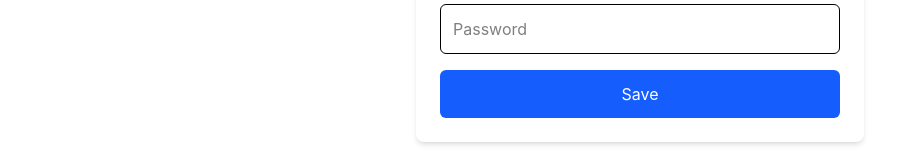
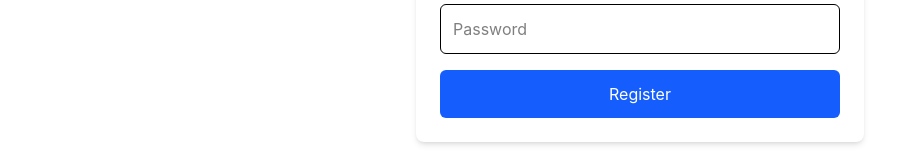
Before and after one commit to Manar-sami/E-commerce, a React (Vite) app: page /Register in a window 1280 px wide. Shown: the part 519-687 px from the top of the page, without its empty margins (0-924 px from the left). Built offline with nearby package versions, Linux system fonts and the light colour scheme.

Commit message:
Add Yup validation for registration form

```diff
--- a/package.json
+++ b/package.json
@@ -10,13 +10,15 @@
     "preview": "vite preview"
   },
   "dependencies": {
+    "@hookform/resolvers": "^5.4.0",
     "@tailwindcss/vite": "^4.3.1",
     "axios": "^1.18.0",
     "react": "^19.2.6",
     "react-dom": "^19.2.6",
     "react-hook-form": "^7.79.0",
     "react-router-dom": "^7.18.0",
-    "tailwindcss": "^4.3.1"
+    "tailwindcss": "^4.3.1",
+    "yup": "^1.7.1"
   },
   "devDependencies": {
     "@eslint/js": "^10.0.1",
--- a/router.jsx
+++ b/router.jsx
@@ -3,7 +3,7 @@ import { createBrowserRouter } from "react-router-dom";
 import Mainlayout from "./src/layout/Mainlayout";
 import Home from "./src/pages/home/Home";
 import Products from "./src/pages/products/Products";
-import Register from "./src/Auth/Register";
+import Register from "./src/Auth/Register/Register";
 
 const router = createBrowserRouter([
   {
--- a/src/Auth/Register.jsx
+++ b/src/Auth/Register/Register.jsx
@@ -1,9 +1,22 @@
 
 import axios from "axios";
 import { useForm } from "react-hook-form"
+import { yupResolver } from "@hookform/resolvers/yup"
+
+import {schema} from './Schema'
+import { useState } from "react";
+
 
 function Register() {
-  const { register,handleSubmit}=useForm();
+
+    const[error,seterror]=useState([]);
+
+      // هان استخدمنا مكتبة useForm
+  const { register,handleSubmit,formState: { errors ,isSubmitting }}=useForm({
+     resolver: yupResolver(schema),
+  });
+
+  //   هان عملت function يلي بتستقبل ال data
   const registerform= async(data)=>{
         try {
     const response = await axios.post(
@@ -12,18 +25,28 @@ function Register() {
     );
 
     console.log(response.data);
-  } catch (error) {
-    console.log(error);
+  } catch (err) {
+    seterror(err.response.data.errors)
+    console.log(err.response.data.errors)
   }
   }
 
+
   return (
+
+
     <>
+     {/* هان عملت تنسيق بسيط لل form  */}
+
      <div className="min-h-screen flex items-center justify-center">
+
     <form
       onSubmit={handleSubmit(registerform)}
       className="w-full max-w-md bg-white p-6 rounded-lg shadow-md flex flex-col gap-4"
     >
+
+
+
       <h2 className="text-2xl font-bold text-center">Register</h2>
 
       <input
@@ -33,12 +56,17 @@ function Register() {
         className="border p-3 rounded-md outline-none focus:ring-2 focus:ring-blue-500"
       />
 
+
+      {errors.userName?<div className="text-red-600">{errors.userName.message}</div>:""}
+
       <input
         type="text"
         placeholder="Full Name"
         {...register("fullName")}
         className="border p-3 rounded-md outline-none focus:ring-2 focus:ring-blue-500"
       />
+
+        {errors.fullName?<div className="text-red-600">{errors.fullName.message}</div>:""}
 
       <input
         type="text"
@@ -47,6 +75,8 @@ function Register() {
         className="border p-3 rounded-md outline-none focus:ring-2 focus:ring-blue-500"
       />
 
+        {errors.phoneNumber?<div className="text-red-600">{errors.phoneNumber.message}</div>:""}
+
       <input
         type="email"
         placeholder="Email"
@@ -54,20 +84,34 @@ function Register() {
         className="border p-3 rounded-md outline-none focus:ring-2 focus:ring-blue-500"
       />
 
+        {errors.email?<div className="text-red-600">{errors.email.message}</div>:""}
+
       <input
-        type="password"
+        type="text"
         placeholder="Password"
         {...register("password")}
         className="border p-3 rounded-md outline-none focus:ring-2 focus:ring-blue-500"
       />
 
+        {errors.password?<div className="text-red-600">{errors.password.message}</div>:""}
+
       <button
         type="submit"
+        disabled={isSubmitting}
         className="bg-blue-600 text-white py-3 rounded-md hover:bg-blue-700 transition"
       >
-        Save
+        {isSubmitting?<span className="loader"></span>:'Register'}
       </button>
+
+       {/* هان بظهر الخطا يلي جاي من server */}
+
+      {error?.length > 0 ? error.map((err)=>{
+
+        return <span className="text-red-600">{err}</span>
+      }) :''}
     </form>
+
+
   </div>
     </>
   )
--- /dev/null
+++ b/src/Auth/Register/Schema.jsx
@@ -0,0 +1,14 @@
+import * as yup from "yup"
+
+
+export const schema=yup.object({
+
+      userName:yup.string().required().min(3).max(10),
+      fullName:yup.string().required(),
+      phoneNumber:yup.string().required(),
+      email:yup.string().required().email(),
+      password:yup.string().required(),
+
+
+
+    })
--- a/src/index.css
+++ b/src/index.css
@@ -1 +1,20 @@
 @import "tailwindcss";
+.loader {
+    width: 48px;
+    height: 48px;
+    border: 5px solid #FFF;
+    border-bottom-color: transparent;
+    border-radius: 50%;
+    display: inline-block;
+    box-sizing: border-box;
+    animation: rotation 1s linear infinite;
+    }
+
+    @keyframes rotation {
+    0% {
+        transform: rotate(0deg);
+    }
+    100% {
+        transform: rotate(360deg);
+    }
+    }
```
Also changed, not shown: 1 other file (tests, documents, lock files or other folders).
